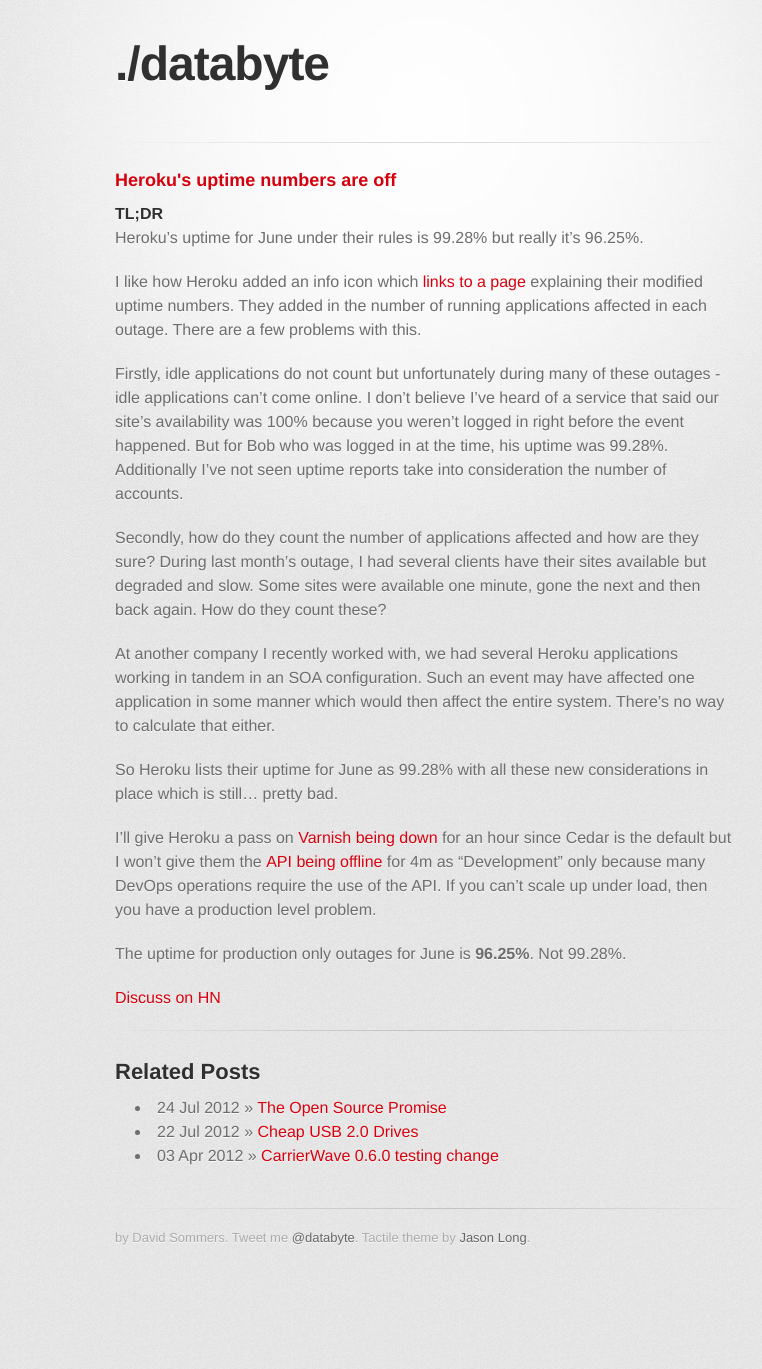
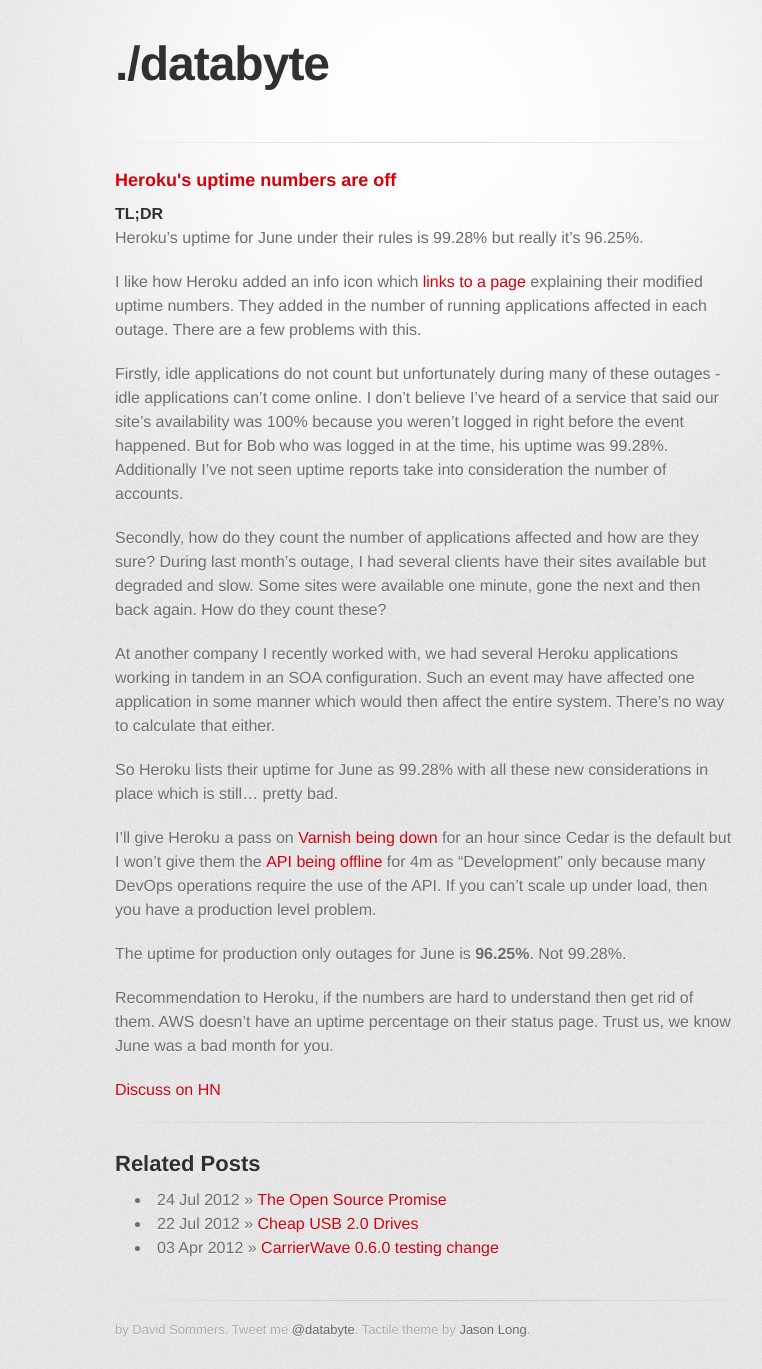
Before and after one commit to databyte/databyte.github.com, a Jekyll site: the page built from _posts/2012-07-23-heroku-uptime-numbers-are-off.md, in a window 1280 px wide. Shown: the whole page, without its empty margins (215-977 px from the left). Built offline with Jekyll 4.4.1, drawn with Linux system fonts in a browser that asks for light colours; some web fonts are replaced; Markdown is read by kramdown in place of the engine named in the settings; before the commit the page ends 1277 px from its top, so only the background shows below that.

Commit message:
added recommendation to heroku article

```diff
--- a/_posts/2012-07-23-heroku-uptime-numbers-are-off.md
+++ b/_posts/2012-07-23-heroku-uptime-numbers-are-off.md
@@ -43,4 +43,8 @@
 
 The uptime for production only outages for June is **96.25%**. Not 99.28%.
 
+Recommendation to Heroku, if the numbers are hard to understand then get
+rid of them. AWS doesn't have an uptime percentage on their status page.
+Trust us, we know June was a bad month for you.
+
 [Discuss on HN](https://news.ycombinator.com/item?id=4288582)
```
